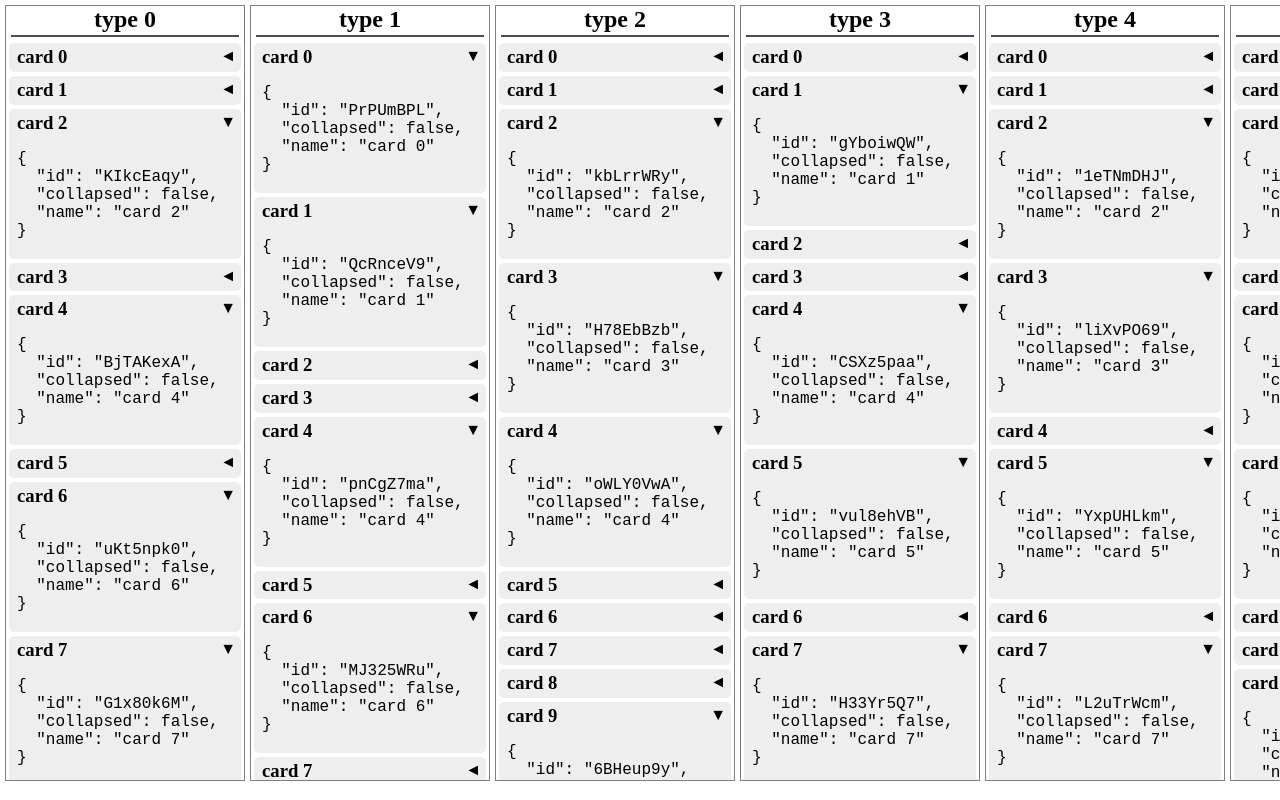
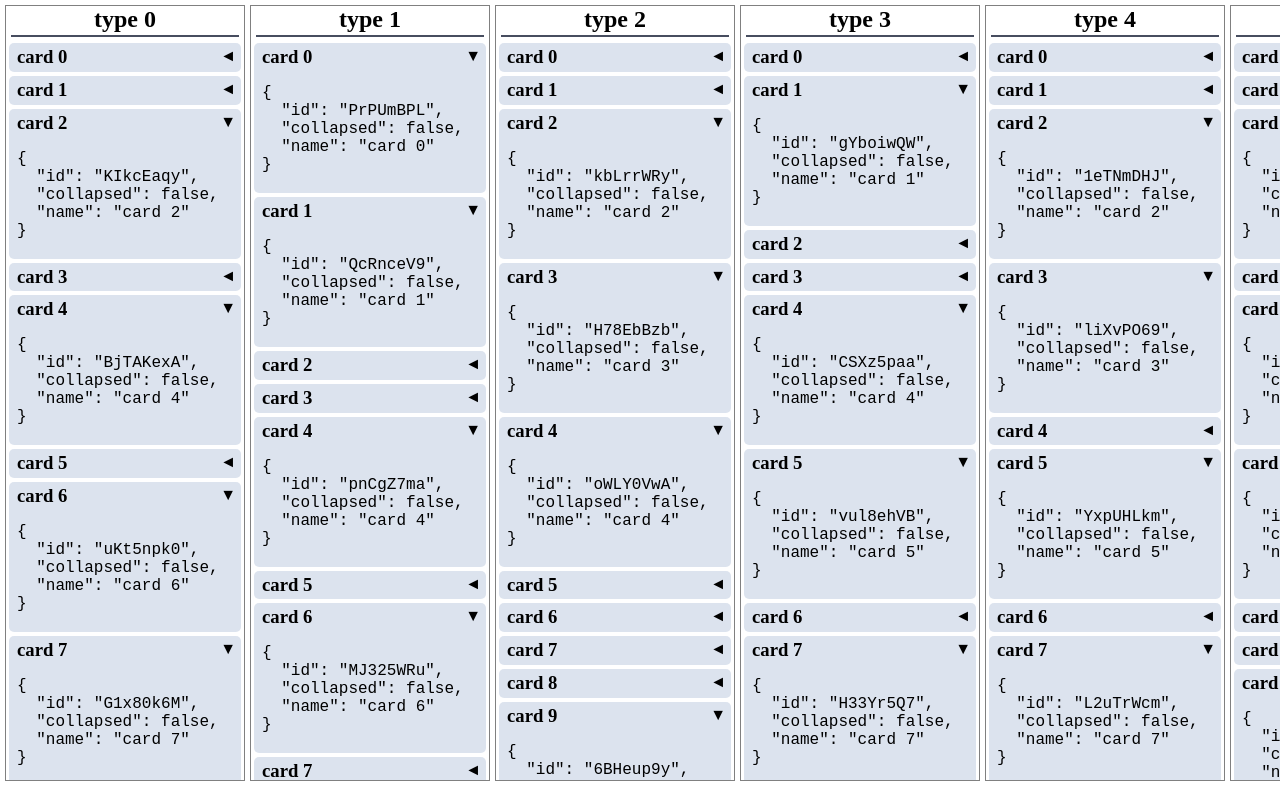
Before and after one commit to katesky/TestBoardSample, an Angular app: page / in a window 1280 px wide. Shown: the top 800 px of the page. Built offline with nearby package versions, Linux system fonts and the light colour scheme.

Commit message:
1 file modified

```diff
--- a/src/app/panel/panel.component.css
+++ b/src/app/panel/panel.component.css
@@ -1,7 +1,7 @@
 :host {
   display: block;
   position: relative;
-  background-color: rgba(0, 0, 0, 0.068);
+  background-color: rgba(79, 115, 170, 0.199);
   padding: 3px 8px;
   border-radius: 5px;
   margin: 0 3px 4px;
```
